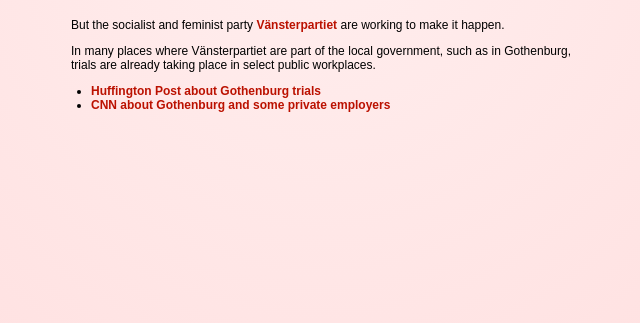
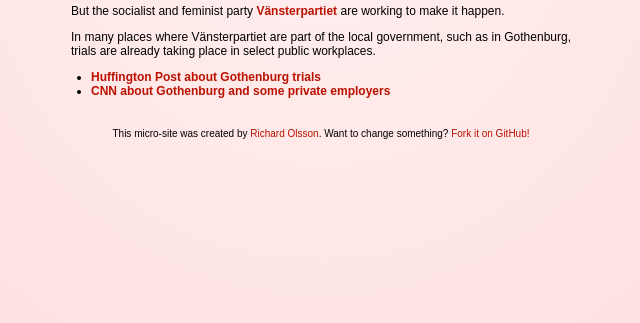
Before and after one commit to richardolsson/6hrworkdaysweden, a plain HTML site: page index.html in a window 1280 px wide. Shown: the part 477-800 px from the top of the page, without its empty margins (319-959 px from the left). Drawn offline with Linux system fonts and the light colour scheme.

Commit message:
Add footer with credits and GitHub link

```diff
--- a/index.html
+++ b/index.html
@@ -25,6 +25,12 @@
                 <li><a href="http://money.cnn.com/2015/10/02/news/economy/sweden-6-hour-work-day/">
                     CNN about Gothenburg and some private employers</a></li>
             </ul>
+            <footer>
+                This micro-site was created by
+                <a href="https://twitter.com/richardolsson">Richard Olsson</a>.
+                Want to change something?
+                <a href="https://github.com/richardolsson/6hrworkdaysweden">Fork it on GitHub!</a>
+            </footer>
         </div>
     </body>
 </html>
--- a/style.css
+++ b/style.css
@@ -52,6 +52,16 @@ a:hover {
     color: #d20;
 }
 
+footer {
+    margin-top: 30px;
+    font-size: 9px;
+    text-align: center;
+}
+
+footer a {
+    font-weight: normal;
+}
+
 @media (min-width: 720px) {
     body {
         margin: 0;
@@ -71,4 +81,8 @@ a:hover {
     h2 {
         font-size: 40px;
     }
+
+    footer {
+        font-size: 10px;
+    }
 }
```
